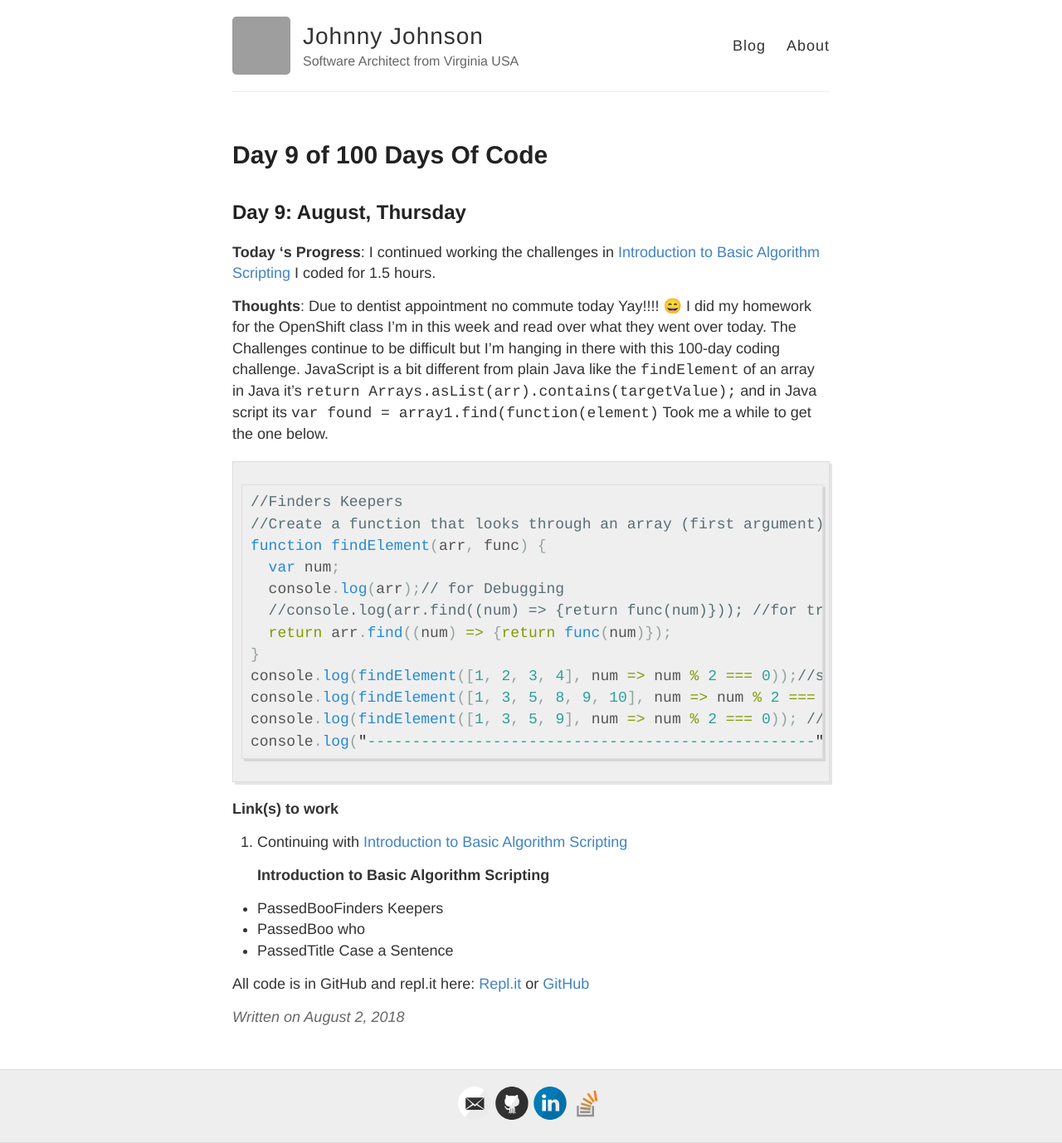
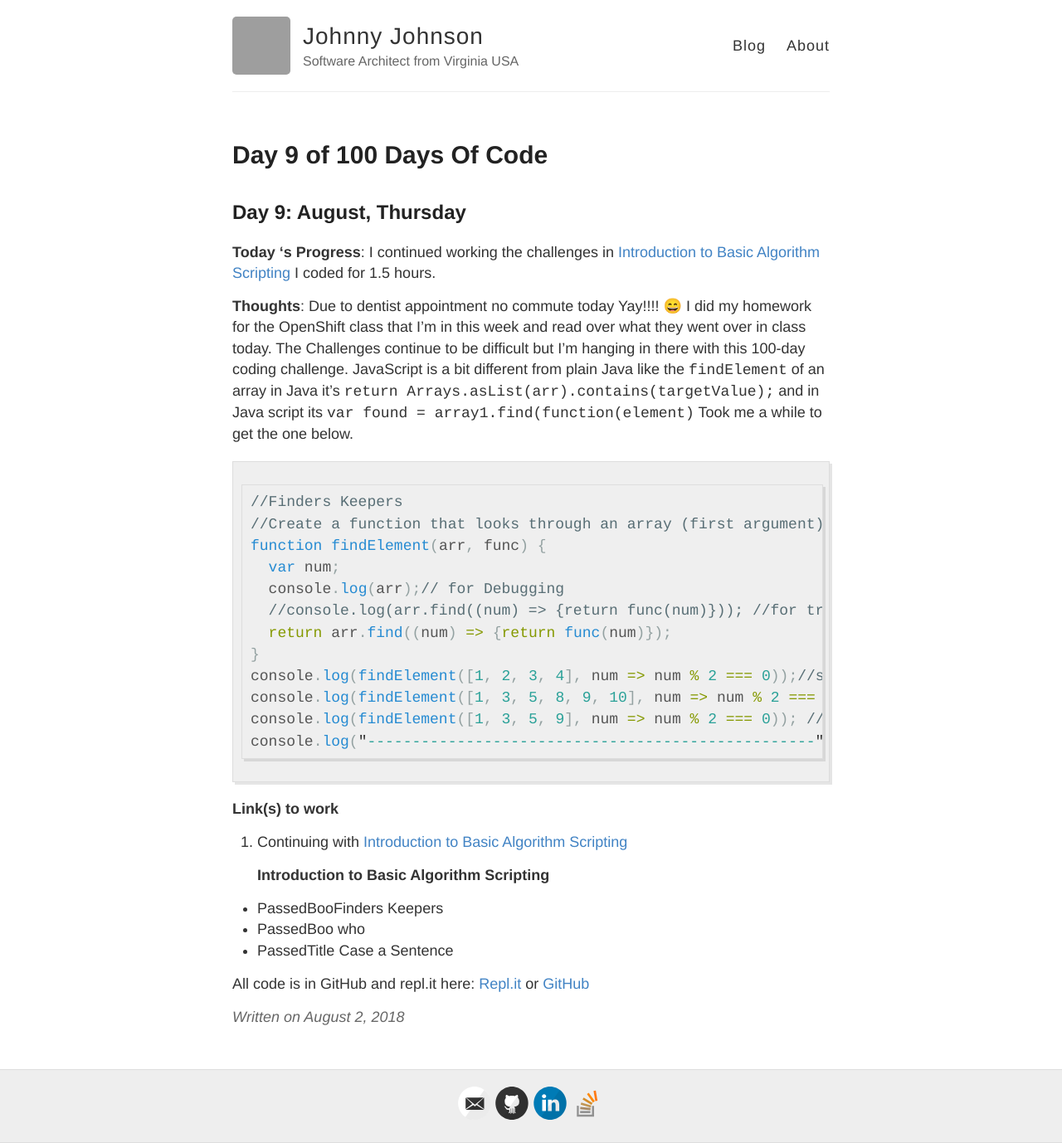
Before and after one commit to Johnny2136/johnny2136.github.io, a Jekyll site: the page built from _posts/2018-8-2-100DaysOfCode - Day9.md, in a window 1280 px wide. Shown: the whole page at 83% size. Built offline with Jekyll 4.4.1, drawn with Linux system fonts in a browser that asks for light colours; emoji names are drawn with the system emoji font; comment, search, counter and statistics services are not loaded; grey boxes are pictures that could not be loaded.

Commit message:
Update 2018-8-2-100DaysOfCode - Day9.md

````diff
--- a/_posts/2018-8-2-100DaysOfCode - Day9.md
+++ b/_posts/2018-8-2-100DaysOfCode - Day9.md
@@ -6,7 +6,7 @@ title: Day 9 of 100 Days Of Code
 
 **Today 's Progress**: I continued working the challenges in [Introduction to Basic Algorithm Scripting](https://learn.freecodecamp.org/javascript-algorithms-and-data-structures/basic-algorithm-scripting) I coded for 1.5 hours.
 
-**Thoughts**: Due to dentist appointment no commute today Yay!!!! :smile: I did my homework for the OpenShift class I'm in this week and read over what they went over today. The Challenges continue to be difficult but I'm hanging in there with this 100-day coding challenge. JavaScript is a bit different from plain Java like the `findElement` of an array in Java it's `return Arrays.asList(arr).contains(targetValue);` and in Java script its `var found = array1.find(function(element)` Took me a while to get the one below.
+**Thoughts**: Due to dentist appointment no commute today Yay!!!! :smile: I did my homework for the OpenShift class that I'm in this week and read over what they went over in class today. The Challenges continue to be difficult but I'm hanging in there with this 100-day coding challenge. JavaScript is a bit different from plain Java like the `findElement` of an array in Java it's `return Arrays.asList(arr).contains(targetValue);` and in Java script its `var found = array1.find(function(element)` Took me a while to get the one below.
 
 ```javascript
 //Finders Keepers
````
